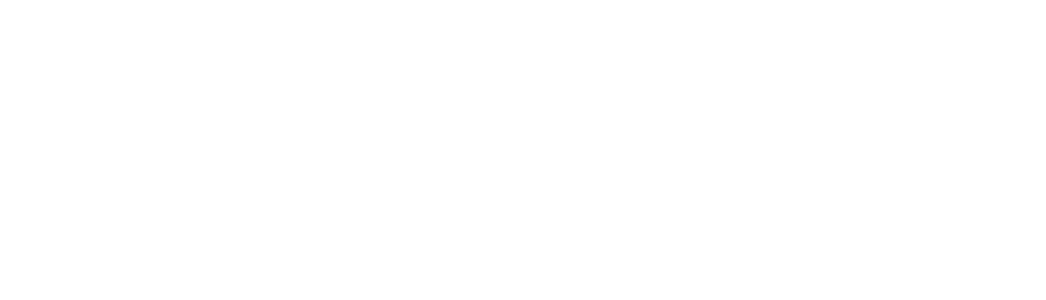
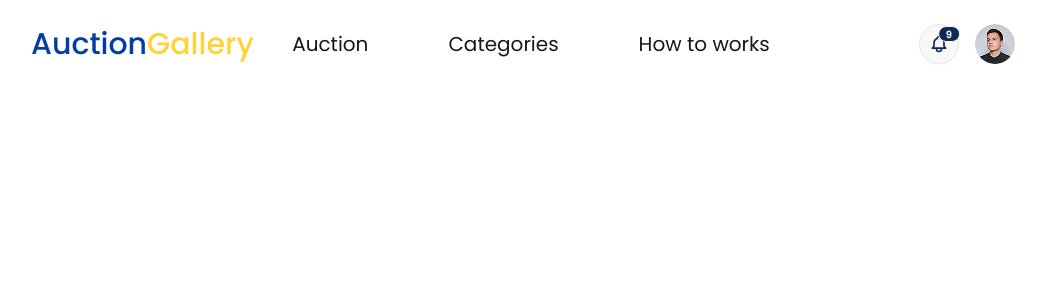
Before and after one commit to muhammad-tamim/web-project-20, a React (Vite) app: page / in a window 1280 px wide. Shown: the top 300 px of the page, without its empty margins (109-1155 px from the left). Built offline with nearby package versions, Linux system fonts and the light colour scheme.

Commit message:
feat: add navbar

```diff
--- a/src/App.jsx
+++ b/src/App.jsx
@@ -1,9 +1,10 @@
 import React from 'react';
+import Navbar from './components/Navbar';
 
 const App = () => {
   return (
-    <div>
-
+    <div className='max-w-[1920px] mx-auto'>
+      <Navbar></Navbar>
     </div>
   );
 };
--- /dev/null
+++ b/src/components/Navbar.jsx
@@ -0,0 +1,50 @@
+import React from 'react';
+import avatar from '../assets/images/avatar.png'
+
+const Navbar = () => {
+
+    const menu = [
+        <a href='#'>Auction</a>,
+        <a href='#'>Categories</a>,
+        <a href='#'>How to works</a>
+    ]
+
+    return (
+        <div className="navbar poppins py-6 px-4 lg:px-12 xl:px-[140px]">
+            <div className="navbar-start">
+                <h3 className='text-2xl md:text-3xl font-medium'><span className='text-[#003EA4]'>Auction</span><span className='text-[#FFD337]'>Gallery</span></h3>
+            </div>
+            <div className="navbar-center hidden lg:flex">
+                <ul className="flex gap-5 xl:gap-20 text-xl">
+                    {menu.map((menuItem, index) => <li key={index}>{menuItem}</li>)}
+                </ul>
+            </div>
+            <div className="navbar-end gap-4">
+                <button className="btn btn-circle hidden lg:flex">
+                    <div className="indicator">
+                        <svg xmlns="http://www.w3.org/2000/svg" className="h-5 w-5 text-primary-content" fill="none" viewBox="0 0 24 24" stroke="currentColor"> <path strokeLinecap="round" strokeLinejoin="round" strokeWidth="2" d="M15 17h5l-1.405-1.405A2.032 2.032 0 0118 14.158V11a6.002 6.002 0 00-4-5.659V5a2 2 0 10-4 0v.341C7.67 6.165 6 8.388 6 11v3.159c0 .538-.214 1.055-.595 1.436L4 17h5m6 0v1a3 3 0 11-6 0v-1m6 0H9" /> </svg>
+                        <span className="badge badge-xs text-white bg-primary-content indicator-item">9</span>
+                    </div>
+                </button>
+                <div className="avatar hidden lg:flex">
+                    <div className="size-10 rounded-full">
+                        <img src={avatar} />
+                    </div>
+                </div>
+
+                <div className="dropdown dropdown-left">
+                    <div tabIndex={0} role="button" className="btn btn-ghost lg:hidden">
+                        <svg xmlns="http://www.w3.org/2000/svg" className="h-5 w-5" fill="none" viewBox="0 0 24 24" stroke="currentColor"> <path strokeLinecap="round" strokeLinejoin="round" strokeWidth="2" d="M4 6h16M4 12h8m-8 6h16" /> </svg>
+                    </div>
+                    <ul
+                        tabIndex={0}
+                        className="menu menu-sm dropdown-content bg-base-100 rounded-box z-1 mt-3 w-52 p-2 shadow">
+                        {menu.map((menuItem, index) => <li key={index}>{menuItem}</li>)}
+                    </ul>
+                </div>
+            </div>
+        </div>
+    );
+};
+
+export default Navbar;
```
Also changed, not shown: src/assets/images/avatar.png (added).
